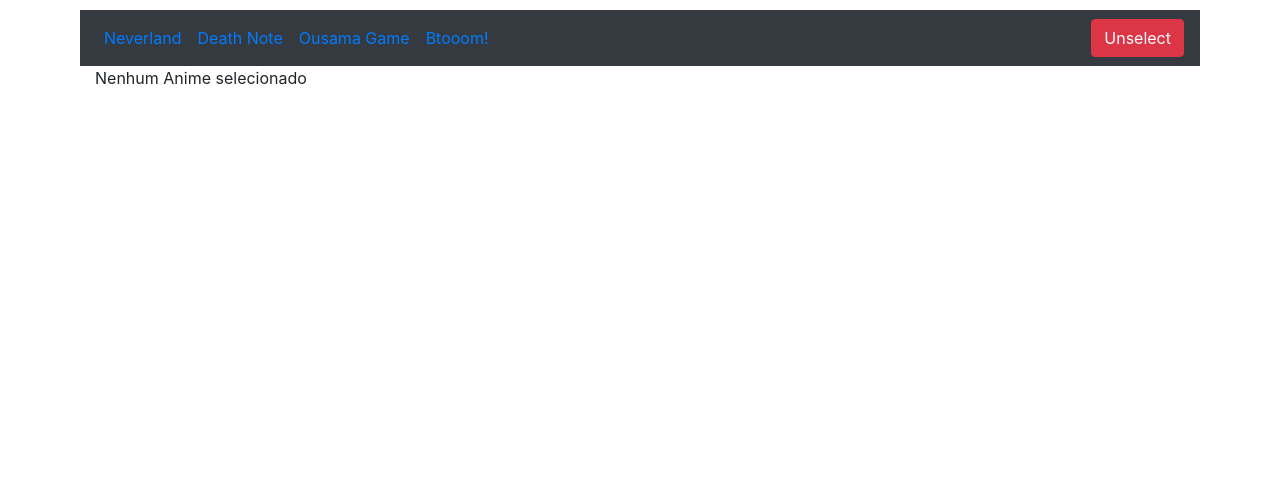
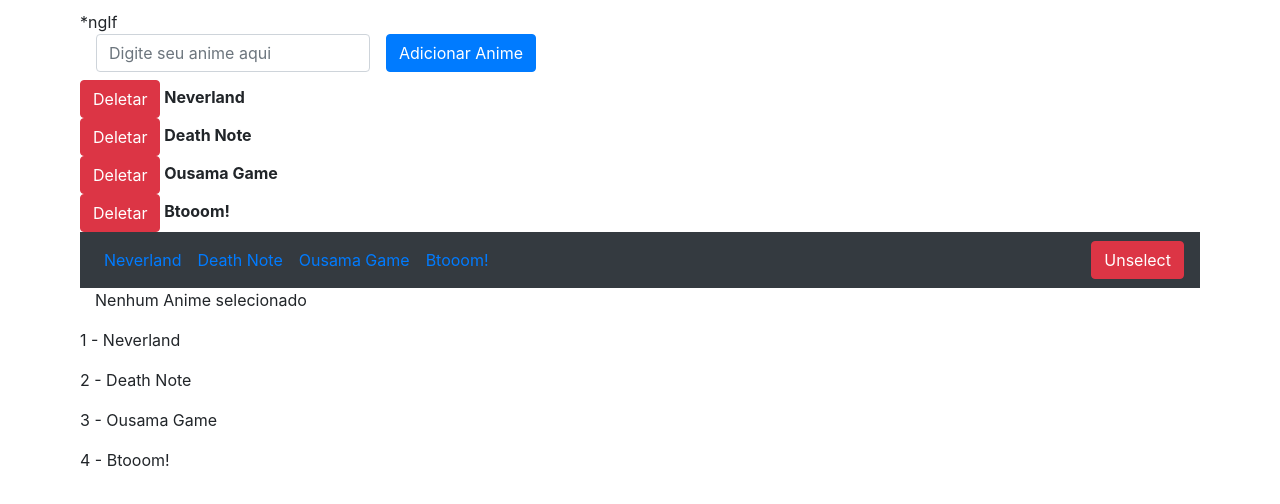
Before and after one commit to vitorsemidio-dev/angular-course-loiane, an Angular app in the folder angular-course/: page / in a window 1280 px wide. Shown: the top 504 px of the page. Built offline with nearby package versions, Linux system fonts and the light colour scheme.

Commit message:
[Aula 27] *ngFor

```diff
--- a/angular-course/src/app/app.component.html
+++ b/angular-course/src/app/app.component.html
@@ -1,8 +1,9 @@
 <!-- <app-bootstrap></app-bootstrap> -->
 
 <div class="container">
-  <!-- <app-diretiva-ngif></app-diretiva-ngif> -->
+  <app-diretiva-ngif></app-diretiva-ngif>
   <app-diretiva-ngswitch></app-diretiva-ngswitch>
+  <app-diretiva-ngfor></app-diretiva-ngfor>
 </div>
 
 <router-outlet></router-outlet>
--- /dev/null
+++ b/angular-course/src/app/diretivas/animes-mock.model.ts
@@ -0,0 +1,6 @@
+export const AnimesMock = [
+  'Neverland',
+  'Death Note',
+  'Ousama Game',
+  'Btooom!'
+];
--- /dev/null
+++ b/angular-course/src/app/diretivas/diretiva-ngfor/diretiva-ngfor.component.html
@@ -0,0 +1,5 @@
+<div *ngFor="let anime of animes;let i = index" >
+  <p>
+    {{ i + 1 }} - {{ anime }}
+  </p>
+</div>
--- /dev/null
+++ b/angular-course/src/app/diretivas/diretiva-ngfor/diretiva-ngfor.component.ts
@@ -0,0 +1,17 @@
+import { Component, OnInit } from '@angular/core';
+import { AnimesMock } from './../animes-mock.model';
+
+@Component({
+  selector: 'app-diretiva-ngfor',
+  templateUrl: './diretiva-ngfor.component.html',
+  styleUrls: ['./diretiva-ngfor.component.scss']
+})
+export class DiretivaNgforComponent implements OnInit {
+  animes = AnimesMock;
+
+  constructor() { }
+
+  ngOnInit() {
+  }
+
+}
--- a/angular-course/src/app/diretivas/diretiva-ngif/diretiva-ngif.component.ts
+++ b/angular-course/src/app/diretivas/diretiva-ngif/diretiva-ngif.component.ts
@@ -1,4 +1,5 @@
 import { Component, OnInit } from '@angular/core';
+import { AnimesMock } from './../animes-mock.model';
 
 @Component({
   selector: 'app-diretiva-ngif',
@@ -7,12 +8,7 @@ import { Component, OnInit } from '@angular/core';
 })
 export class DiretivaNgifComponent implements OnInit {
 
-  animes = [
-    'Neverland',
-    'Death Note',
-    'Ousama Game',
-    'Btooom!'
-  ];
+  animes = AnimesMock;
 
   constructor() { }
 
--- a/angular-course/src/app/diretivas/diretiva-ngswitch/diretiva-ngswitch.component.ts
+++ b/angular-course/src/app/diretivas/diretiva-ngswitch/diretiva-ngswitch.component.ts
@@ -1,4 +1,6 @@
 import { Component, OnInit } from '@angular/core';
+
+import { AnimesMock } from './../animes-mock.model';
 
 @Component({
   selector: 'app-diretiva-ngswitch',
@@ -7,12 +9,7 @@ import { Component, OnInit } from '@angular/core';
 })
 export class DiretivaNgswitchComponent implements OnInit {
 
-  animes = [
-    'Neverland',
-    'Death Note',
-    'Ousama Game',
-    'Btooom!'
-  ];
+  animes = AnimesMock;
 
   selecionado = '';
 
--- a/angular-course/src/app/diretivas/diretivas.module.ts
+++ b/angular-course/src/app/diretivas/diretivas.module.ts
@@ -3,11 +3,13 @@ import { DiretivaNgifComponent } from './diretiva-ngif/diretiva-ngif.component';
 import { NgModule } from '@angular/core';
 import { CommonModule } from '@angular/common';
 import { DiretivaNgswitchComponent } from './diretiva-ngswitch/diretiva-ngswitch.component';
+import { DiretivaNgforComponent } from './diretiva-ngfor/diretiva-ngfor.component';
 
 @NgModule({
   declarations: [
     DiretivaNgifComponent,
     DiretivaNgswitchComponent,
+    DiretivaNgforComponent,
   ],
   imports: [
     CommonModule,
@@ -16,6 +18,7 @@ import { DiretivaNgswitchComponent } from './diretiva-ngswitch/diretiva-ngswitch
   exports: [
     DiretivaNgifComponent,
     DiretivaNgswitchComponent,
+    DiretivaNgforComponent
   ]
 })
 export class DiretivasModule { }
```
Also changed, not shown: angular-course/src/app/diretivas/diretiva-ngfor/diretiva-ngfor.component.scss (added), 1 other file (tests, documents, lock files or other folders).
